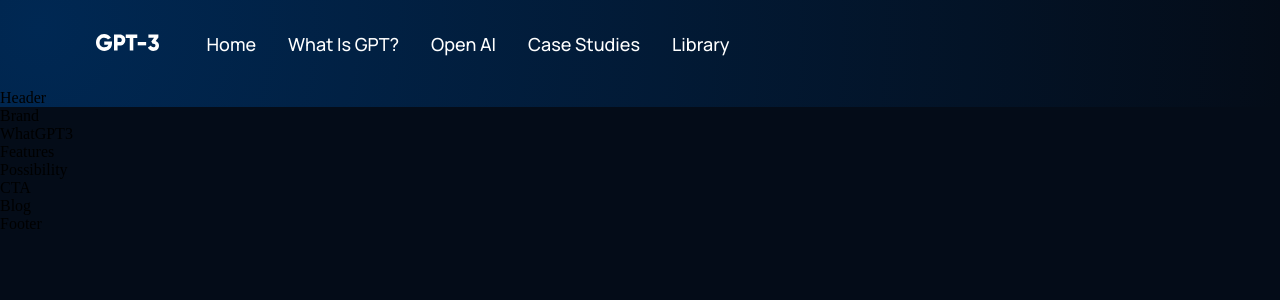
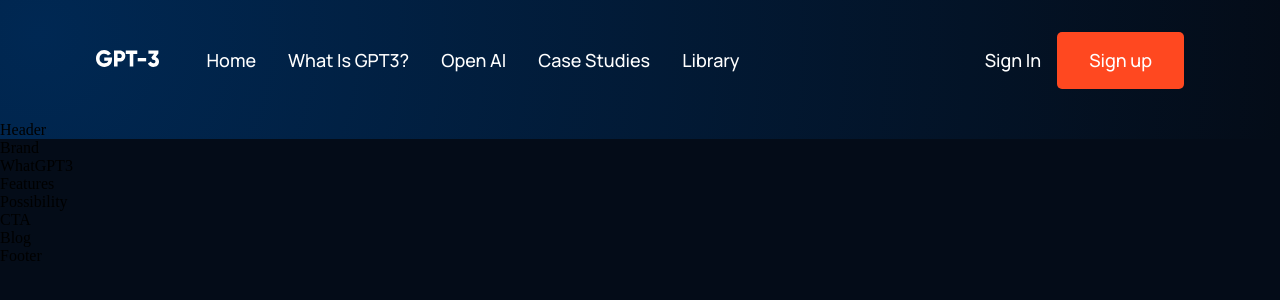
Before and after one commit to sokolov574/ui-ux-gpt-3, a React (Create React App) app: page / in a window 1280 px wide. Shown: the top 300 px of the page. Built offline with nearby package versions, Linux system fonts and the light colour scheme.

Commit message:
Update Sign up btn and menu

```diff
--- a/src/components/navbar/Navbar.jsx
+++ b/src/components/navbar/Navbar.jsx
@@ -1,27 +1,53 @@
-import React from 'react'
-import { RiMenu3Line, RiCloseLin } from 'react-icons/ri';
+import React, { useState } from 'react'
+import { RiMenu3Line, RiCloseLine } from 'react-icons/ri';
 import logo from '../../assets/logo.svg';
 import './navbar.css';
 
 //BEM -> Block Element Modifier
 
 const Navbar = () => {
+  const [toggleMenu, setToggleMenu] = useState(false);
+
   return (
-    <div className='gpt3__navbar'>
-      <div className='gpt3__navbar-links'>
-        <div className='gpt3__navbar-links_logo'>
-          <img src={logo} alt="logo" />
+    <div className="gpt3__navbar">
+      <div className="gpt3__navbar-links">
+        <div className="gpt3__navbar-links_logo">
+          <img src={logo} />
         </div>
-        <div className='gpt3__navbar-links_container'>
+        <div className="gpt3__navbar-links_container">
           <p><a href="#home">Home</a></p>
-          <p><a href="#wgpt3">What is GPT?</a></p>
+          <p><a href="#wgpt3">What is GPT3?</a></p>
           <p><a href="#possibility">Open AI</a></p>
           <p><a href="#features">Case Studies</a></p>
           <p><a href="#blog">Library</a></p>
         </div>
       </div>
+      <div className="gpt3__navbar-sign">
+        <p>Sign in</p>
+        <button type="button">Sign up</button>
+      </div>
+      <div className="gpt3__navbar-menu">
+        {toggleMenu
+          ? <RiCloseLine color="#fff" size={27} onClick={() => setToggleMenu(false)} />
+          : <RiMenu3Line color="#fff" size={27} onClick={() => setToggleMenu(true)} />}
+        {toggleMenu && (
+        <div className="gpt3__navbar-menu_container scale-up-center">
+          <div className="gpt3__navbar-menu_container-links">
+            <p><a href="#home">Home</a></p>
+            <p><a href="#wgpt3">What is GPT3?</a></p>
+            <p><a href="#possibility">Open AI</a></p>
+            <p><a href="#features">Case Studies</a></p>
+            <p><a href="#blog">Library</a></p>
+          </div>
+          <div className="gpt3__navbar-menu_container-links-sign">
+            <p>Sign in</p>
+            <button type="button">Sign up</button>
+          </div>
+        </div>
+        )}
+      </div>
     </div>
-  )
-}
+  );
+};
 
-export default Navbar
+export default Navbar;
--- a/src/components/navbar/navbar.css
+++ b/src/components/navbar/navbar.css
@@ -47,3 +47,56 @@
     margin: 0 1rem;
     cursor: pointer;
 }
+
+.gpt3__navbar-sign button,
+.gpt3__navbar-menu_container button {
+
+    padding: 1rem 2rem;
+    color: #fff;
+    background: #FF4820;
+    font-family: var(--font-family);
+    font-weight: 500;
+    font-size: 18px;
+    line-height: 25px;
+    border-radius: 5px;
+    border: 0;
+    outline: none;
+    cursor: pointer;
+}
+
+.gpt3__navbar-menu {
+    margin-left: 1rem;
+
+    display: none;
+    position: relative;
+}
+
+.gpt3__navbar-menu svg {
+    cursor: pointer;
+}
+
+.gpt3__navbar-menu-container {
+    display: flex;
+    justify-content: flex-end;
+    align-items: flex-end;
+    flex-direction: column;
+
+    text-align: end;
+    background: var(--color-footer);
+    padding: 2rem;
+    position: absolute;
+    top: 40px;
+    right: 0;
+    margin-top: 1rem;
+    min-width: 210px;
+    border-radius: 5px;
+    box-shadow: 0 0 5 rgba(0, 0, 0, 0.2);
+}
+
+.gpt3__navbar-menu_container p {
+    margin: 1rem 0;
+}
+
+.gpt3__navbar-menu_container-links-sign {
+    display: none;
+}
```
